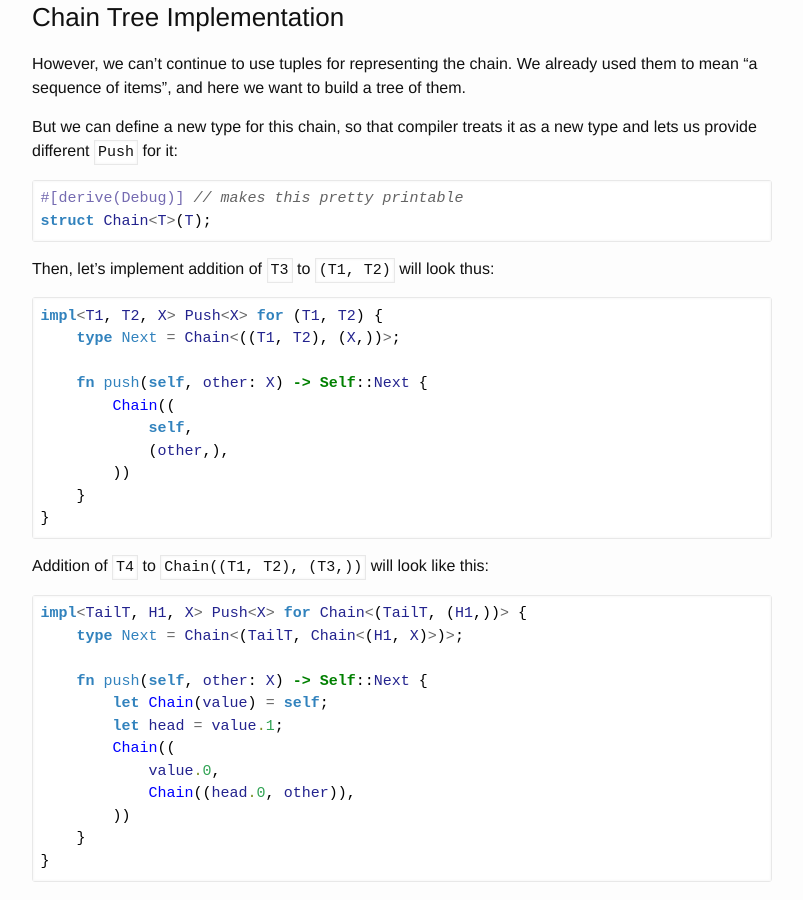
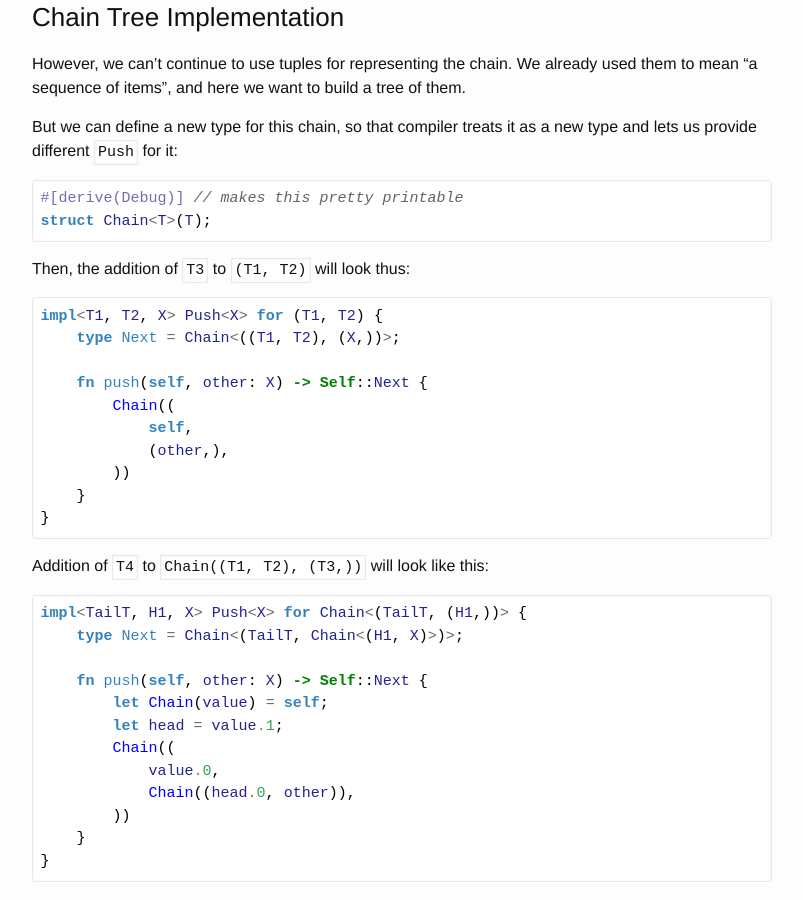
Before and after one commit to Nercury/Nercury.github.io, a Jekyll site: the page built from _posts/2015-12-12-typed-arrays.markdown, in a window 1280 px wide and 900 px high, scrolled down 4513 px. Shown: the whole window, without its empty margins (238-1041 px from the left). Built offline with Jekyll 4.4.1, drawn with Linux system fonts in a browser that asks for light colours; nearby versions of some CDN libraries; Markdown is read by kramdown in place of the engine named in the settings.

Commit message:
Syntax mistake.

````diff
--- a/_posts/2015-12-12-typed-arrays.markdown
+++ b/_posts/2015-12-12-typed-arrays.markdown
@@ -207,7 +207,7 @@ provide different `Push` for it:
 struct Chain<T>(T);
 ```
 
-Then, let's implement addition of `T3` to `(T1, T2)` will look thus:
+Then, the addition of `T3` to `(T1, T2)` will look thus:
 
 ```rust
 impl<T1, T2, X> Push<X> for (T1, T2) {
````
